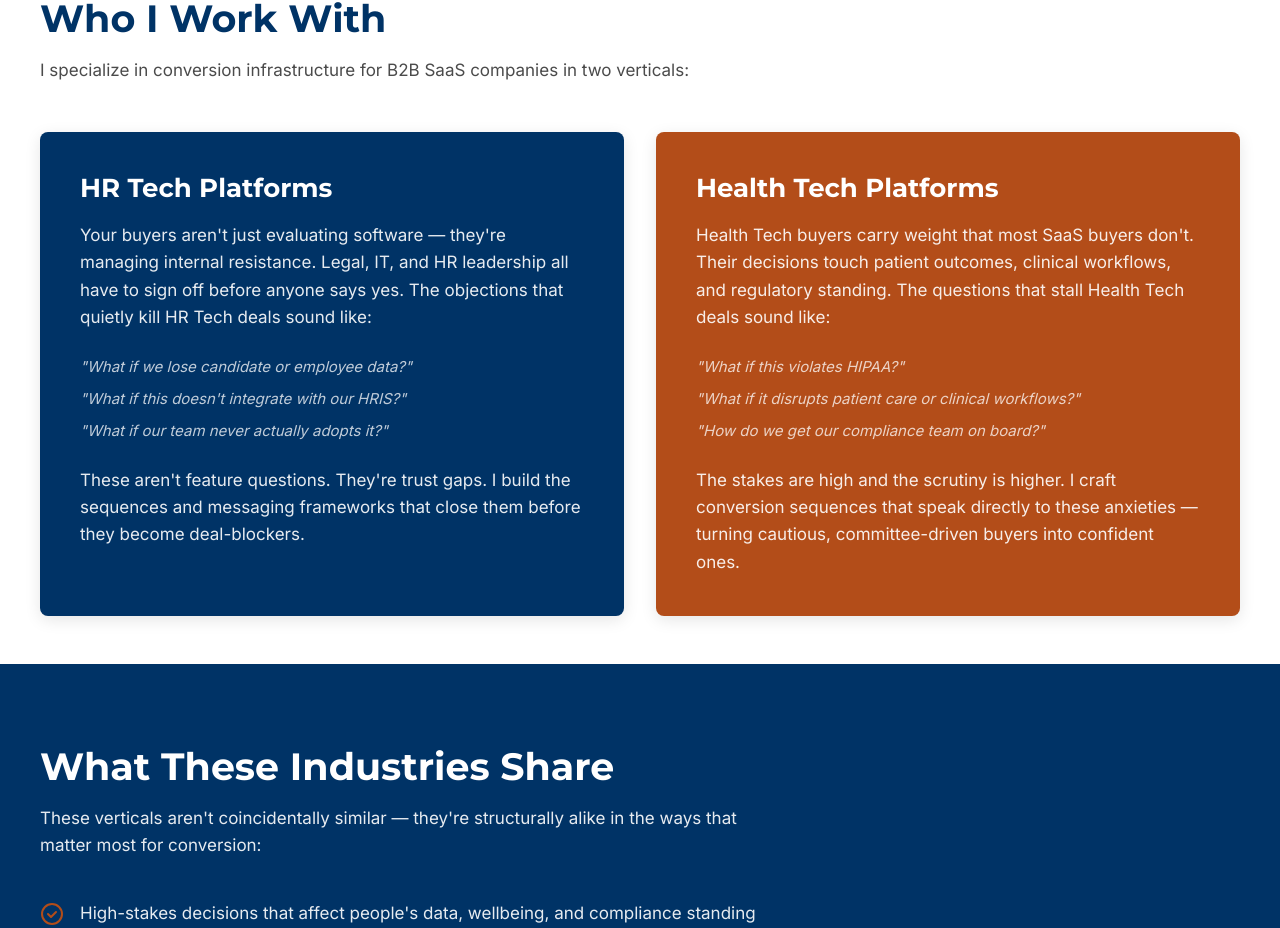
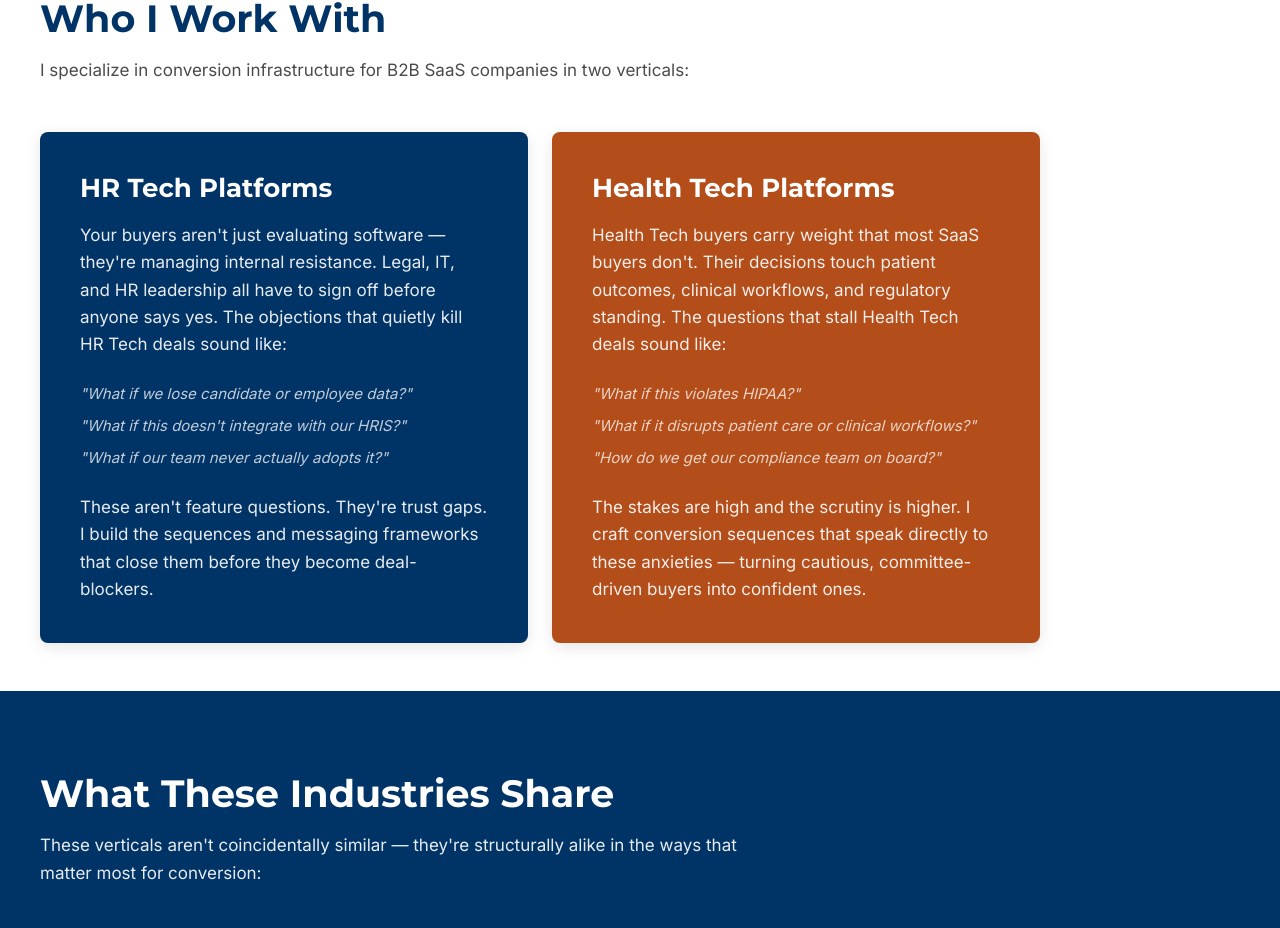
Before and after one commit to Homi011/iheoma-oparaugo, a Next.js app: page / in a window 1280 px wide. Shown: the part 1449-2377 px from the top of the page. Built offline with nearby package versions, Linux system fonts and the light colour scheme.

Commit message:
Fix grid layouts and newsletter embeds

```diff
--- a/app/about/page.tsx
+++ b/app/about/page.tsx
@@ -166,7 +166,7 @@ export default function About() {
       {/* 5.7 NEWSLETTER */}
       <section style={{ backgroundColor: '#fcfcfc', padding: '80px 24px' }}>
         <div style={{ maxWidth: '700px', margin: '0 auto', textAlign: 'center' }}>
-          <script async data-uid="bc5e0828cc" src="https://iheoma-oparaugo.kit.com/bc5e0828cc/index.js"></script>
+        <div dangerouslySetInnerHTML={{ __html: '<script async data-uid="bc5e0828cc" src="https://iheoma-oparaugo.kit.com/bc5e0828cc/index.js"></script>' }} />
         </div>
       </section>
     </>
--- a/app/page.tsx
+++ b/app/page.tsx
@@ -67,7 +67,7 @@ export default function Home() {
           <p style={{ fontFamily: 'Inter, sans-serif', fontSize: '17px', lineHeight: 1.6, color: '#4b4b4b', maxWidth: '720px', marginBottom: '48px' }}>
             I specialize in conversion infrastructure for B2B SaaS companies in two verticals:
           </p>
-          <div style={{ display: 'grid', gridTemplateColumns: 'repeat(auto-fit, minmax(300px, 1fr))', gap: '32px' }}>
+          <div style={{ display: 'grid', gridTemplateColumns: 'repeat(auto-fit, minmax(240px, 1fr))', gap: '24px', maxWidth: '1000px' }}>
             <div style={{ backgroundColor: '#003366', borderRadius: '8px', padding: '40px', color: '#ffffff', boxShadow: '0 4px 16px rgba(0,0,0,0.10)' }}>
               <h3 style={{ fontFamily: 'Montserrat, sans-serif', fontWeight: 700, fontSize: '26px', color: '#ffffff', marginBottom: '16px' }}>HR Tech Platforms</h3>
               <p style={{ fontFamily: 'Inter, sans-serif', fontSize: '17px', lineHeight: 1.6, color: 'rgba(255,255,255,0.9)', marginBottom: '24px' }}>
@@ -253,7 +253,7 @@ export default function Home() {
       {/* 3.12 NEWSLETTER */}
       <section style={{ backgroundColor: '#fcfcfc', padding: '80px 24px' }}>
         <div style={{ maxWidth: '700px', margin: '0 auto', textAlign: 'center' }}>
-          <script async data-uid="bc5e0828cc" src="https://iheoma-oparaugo.kit.com/bc5e0828cc/index.js"></script>
+        <div dangerouslySetInnerHTML={{ __html: '<script async data-uid="bc5e0828cc" src="https://iheoma-oparaugo.kit.com/bc5e0828cc/index.js"></script>' }} />
         </div>
       </section>
 
--- a/app/thank-you/page.tsx
+++ b/app/thank-you/page.tsx
@@ -35,7 +35,7 @@ export default function ThankYou() {
           <h2 style={{ fontFamily: 'Montserrat, sans-serif', fontWeight: 700, fontSize: 'clamp(30px, 4vw, 38px)', color: '#003366', textAlign: 'center', marginBottom: '48px' }}>
             Here's What to Do Next:
           </h2>
-          <div style={{ display: 'grid', gridTemplateColumns: 'repeat(auto-fit, minmax(200px, 1fr))', gap: '24px' }}>
+          <div style={{ display: 'grid', gridTemplateColumns: 'repeat(2, 1fr)', gap: '24px' }}>
             {[
               { n: '1', title: 'Confirm your subscription', body: 'Check your email for a confirmation message and click the link inside. This ensures your checklist gets through and you stay on the list.' },
               { n: '2', title: 'Download your checklist', body: 'Open the checklist and run through all 5 pillars. It takes about 10 minutes — set aside focused time so you can be honest with yourself.' },
```
